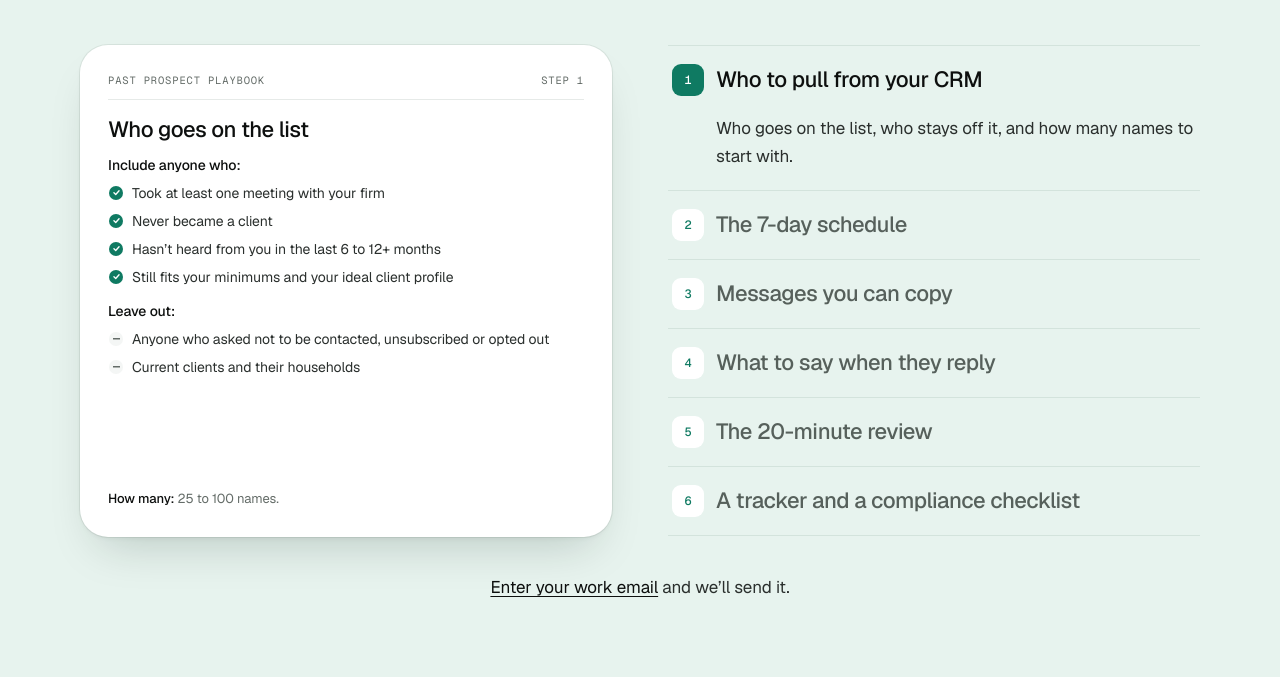
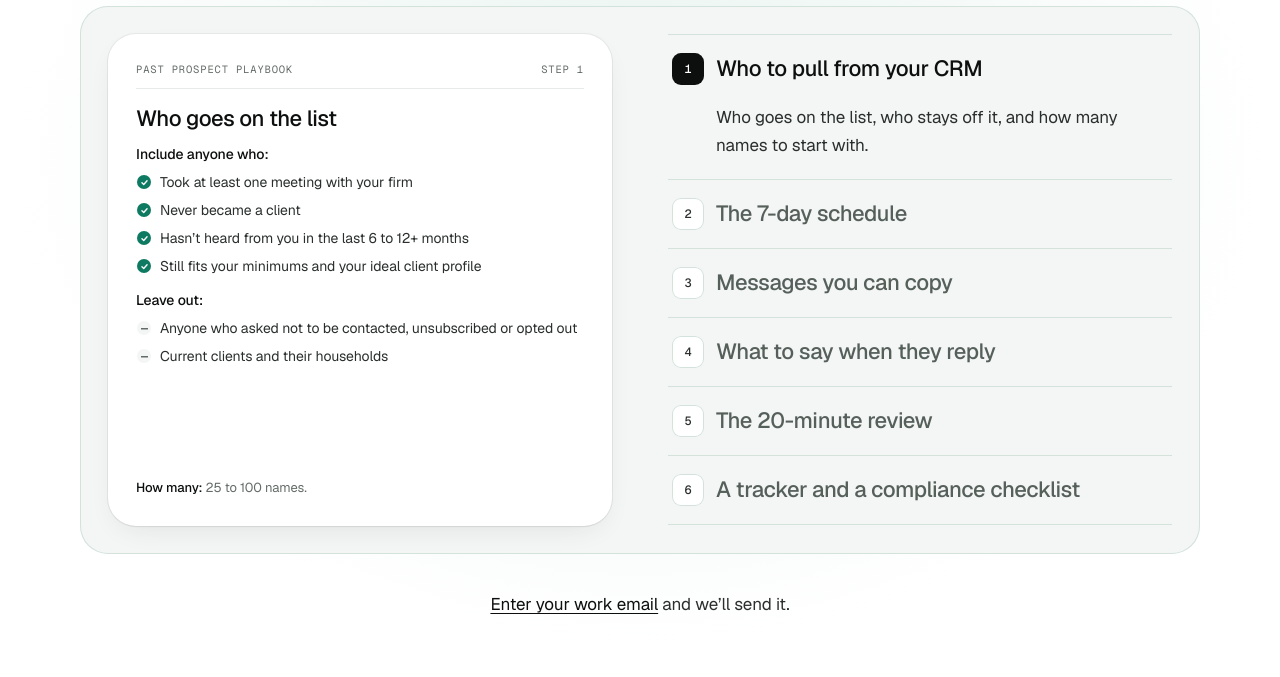
Before and after one commit to Codeguy-LFX/advisorbooking, a plain HTML site: page ria-linkedin.html in a window 1280 px wide. Shown: the part 963-1640 px from the top of the page. Drawn offline with Linux system fonts and the light colour scheme.

Commit message:
LinkedIn page: the Playbook section on the white page, no green band
Co-Authored-By: Claude Fable 5.2 <noreply@anthropic.com>
Claude-Session: https://claude.ai/code/session_01Fh5osze3Co3Hioefn5pTQc

```diff
--- a/assets/paid.css
+++ b/assets/paid.css
@@ -484,3 +484,16 @@
   .lm-art{width:min(100%,430px);margin-right:0}
 }
 .p--li .p-hero--home + .p-sec{padding-top:clamp(56px,7vw,96px)}
+/* the LinkedIn page's look inside the guide: the white page, no green band. The guide's page sits on a quiet grey
+   panel, the step numbers are neutral, and the open step's number is ink. */
+.p--li #playbook{background:transparent;padding-top:clamp(24px,4vw,56px)}
+.p--li #playbook .p-look__n{background:#f1f3f2;color:var(--ink-2)}
+.p--li #playbook .p-look__item.is-on .p-look__n{background:var(--ink);color:#fff}
+.p--li #playbook .p-look__item{background:#fff}
+@media (min-width:960px){
+  .p--li #playbook .p-look{padding:28px;border-radius:28px;background:#f4f6f5;box-shadow:inset 0 0 0 1px var(--k-line);min-height:calc(var(--look-h) + 56px)}
+  .p--li #playbook .p-look__item,.p--li #playbook .p-look__item.is-on{background:none}
+  .p--li #playbook .p-look .p-page{left:28px;top:28px;width:calc(50% - 56px);box-shadow:var(--shadow-soft)}
+  .p--li #playbook .p-look__n{background:#fff;box-shadow:inset 0 0 0 1px var(--k-line)}
+  .p--li #playbook .p-look__item.is-on .p-look__n{box-shadow:none}
+}
```
